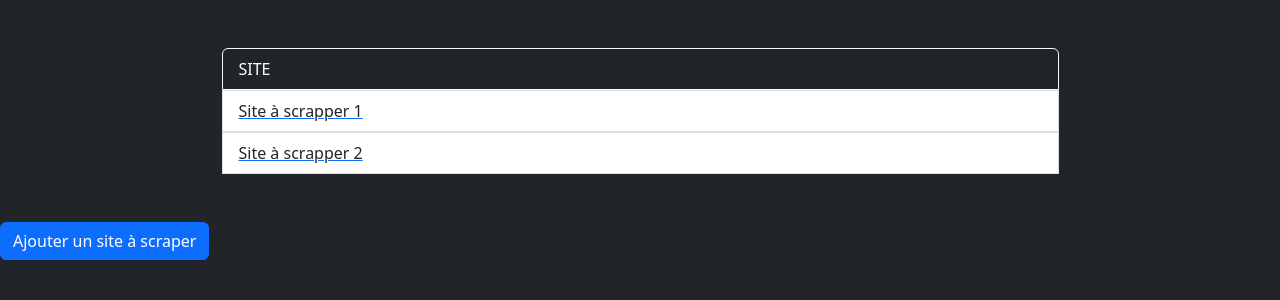
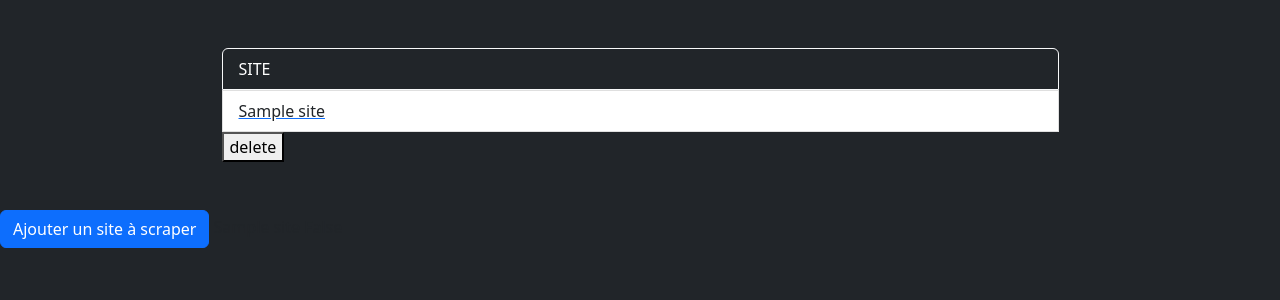
Before and after one commit to Lucas-dev-974/Django-scraaping-site, a Django app: page /private/ in a window 1280 px wide. Shown: the part 72-372 px from the top of the page. Run offline with Django 4.2, Linux system fonts and the light colour scheme; a user stored in the database is signed in; tables that the repository leaves empty hold one stand-in row (values such as "Sample post").

Commit message:
pivate page manage delete target site

```diff
--- a/Site/templates/template-parts/private.html
+++ b/Site/templates/template-parts/private.html
@@ -6,8 +6,17 @@
     <div class="container w-100">
         <ul class="list-group w-75 mx-auto my-5">
             <li class="list-group-item active bg-dark border-light" aria-current="true">SITE</li>
-                <a href="#"><li class="list-group-item">Site à scrapper 1</li></a>
-                <a href="#"><li class="list-group-item">Site à scrapper 2</li></a>
+
+                {% for site in tgsites %}
+                    <form action="" method="post">
+                        {% csrf_token %}
+                        <a href="/private/tg-site/{{site.id}}"><li class="list-group-item">{{site.name}}</li></a>
+                        <input type="text" hidden name="tgsite_id" value="{{site.id}}">
+                        <button type="submit" name="delete_tgsite">delete</button>
+                    </form>
+                {% endfor %}
+
+
           </ul>
     </div>
 
--- a/Site/views/TargetSite.py
+++ b/Site/views/TargetSite.py
@@ -9,6 +9,8 @@ from Site.utils import *
 @login_required
 def private(request):
     errors = []
+    form = ModelTargetSiteForm()
+
     if request.method == 'POST':
         if 'add_tgsite' in request.POST:
             form = ModelTargetSiteForm(request.POST)
@@ -18,9 +20,15 @@ def private(request):
             else:
                 errors += checkFormError(form=form)
 
-
-    else:
-        form = ModelTargetSiteForm()
+        if 'delete_tgsite' in request.POST:
+            tgsite_id = request.POST.get('tgsite_id')
+            try:
+                tgsite_id = int(tgsite_id)
+                tg_site = Target_Site.objects.get(pk = tgsite_id)
+                tg_site.delete()
+            except:
+                print('error l\'id n\'est pas au bon format')
+            print('delete site: ', request.POST.get('tgsite_id'))
 
     target_sites = Target_Site.objects.all()
     paginator    = Paginator(target_sites, 10)
@@ -46,19 +54,21 @@ def private(request):
 @login_required
 def TGSite(request, id):
     threads = Threads.objects.filter(target_id_id = id)
+    tg_site = Target_Site.objects.get(pk=id)
 
     iteration = 0
 
     for thread in threads:
         thread
-        threads[iteration]['replys'] = thread.replys()
+        # threads[iteration]['replys'] = thread.replys()
 
         iteration += 1
         # thread['replys'] = thread.replys()
 
-    print(threads)
-    print('okok')
-    return render(request, 'template-parts/TargetSite.html')
+    return render(request, 'template-parts/TargetSite.html', {
+        'site_name': tg_site.name,
+        'site_url_to_scrapp':  tg_site.url_to_scrapp
+    })
 
 @login_required
 def TGS_History(request):
```
